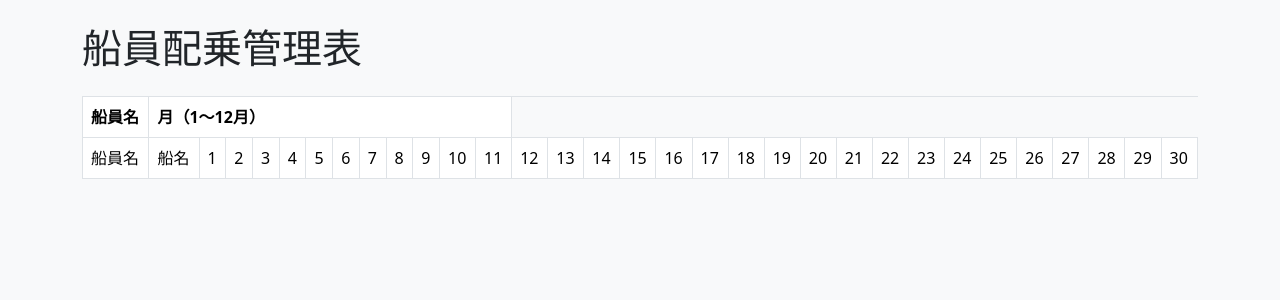
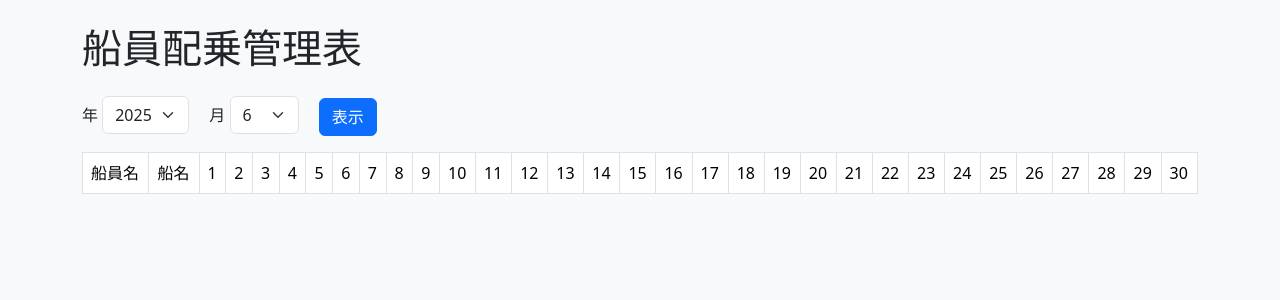
Before and after one commit to ryota-suzuki-sampo/crew-scheduler-app, a Flask app: page / in a window 1280 px wide. Shown: the top 300 px of the page. Run offline with Flask 3, Linux system fonts and the light colour scheme; data that the repository does not hold is empty.

Commit message:
UI Support

```diff
--- a/templates/index.html
+++ b/templates/index.html
@@ -1,9 +1,9 @@
-<!-- templates/index.html -->
 <!DOCTYPE html>
 <html lang="ja">
 <head>
   <meta charset="UTF-8">
-  <title>船員配乗管理アプリ</title>
+  <meta name="viewport" content="width=device-width, initial-scale=1.0">
+  <title>船員配乗管理表</title>
   <link rel="stylesheet" href="https://cdn.jsdelivr.net/npm/bootstrap@5.3.3/dist/css/bootstrap.min.css">
   <style>
     .assignment-cell {
@@ -22,16 +22,19 @@
 <body class="bg-light">
   <div class="container my-4">
     <h1 class="mb-4">船員配乗管理表</h1>
+
+    <div class="mb-3">
+      <label for="year-select" class="form-label">年</label>
+      <select id="year-select" class="form-select d-inline w-auto"></select>
+
+      <label for="month-select" class="form-label ms-3">月</label>
+      <select id="month-select" class="form-select d-inline w-auto"></select>
+
+      <button id="reload-btn" class="btn btn-primary ms-3">表示</button>
+    </div>
+
     <table id="assignment-table" class="table table-bordered">
-      <thead>
-        <tr>
-          <th>船員名</th>
-          <th colspan="12">月（1～12月）</th>
-        </tr>
-      </thead>
-      <tbody id="assignment-table-body">
-        <!-- JSで生成 -->
-      </tbody>
+      <!-- JavaScriptで描画 -->
     </table>
   </div>
 
```
Also changed, not shown: static/app.js (+36 -12 lines).
